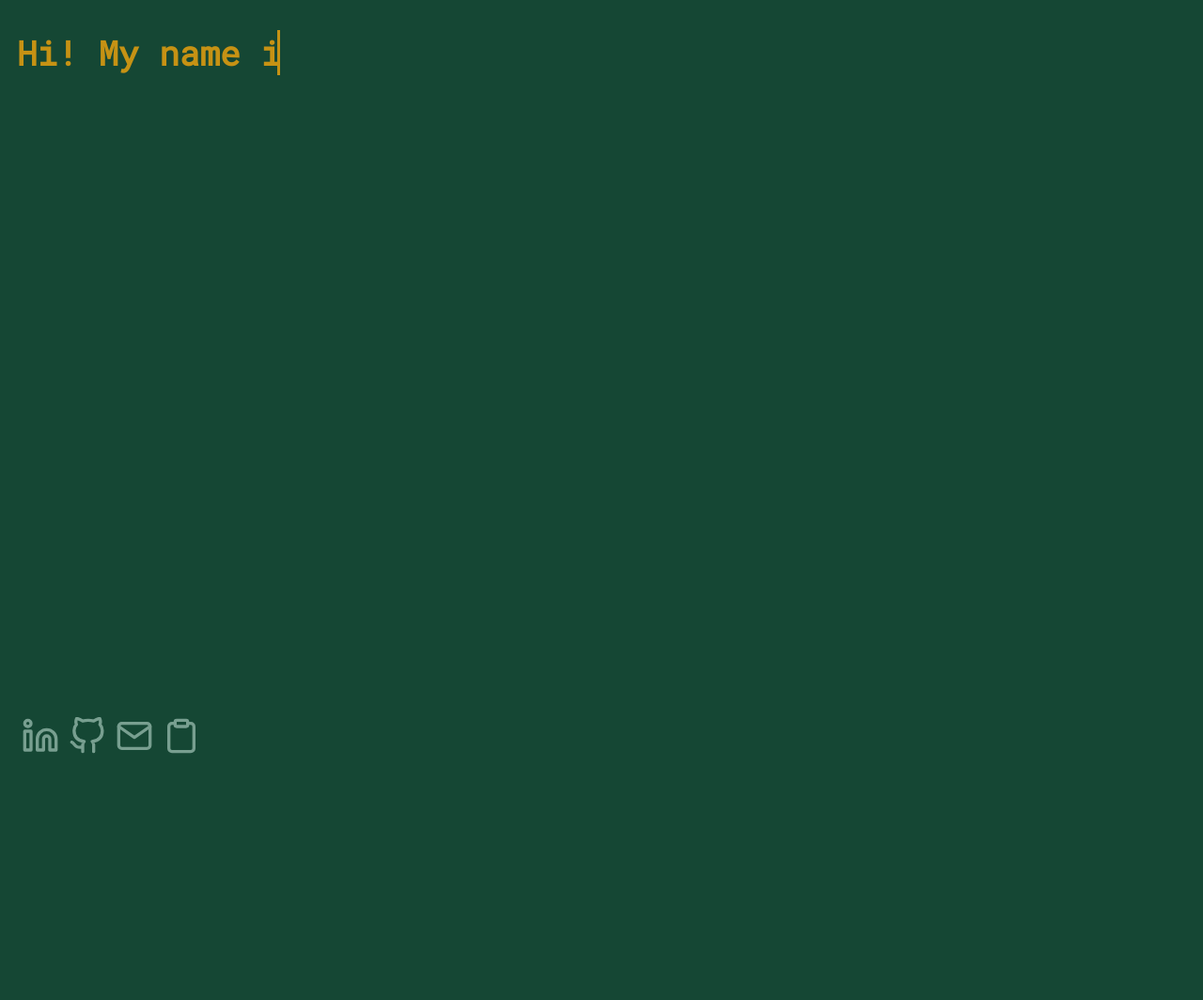
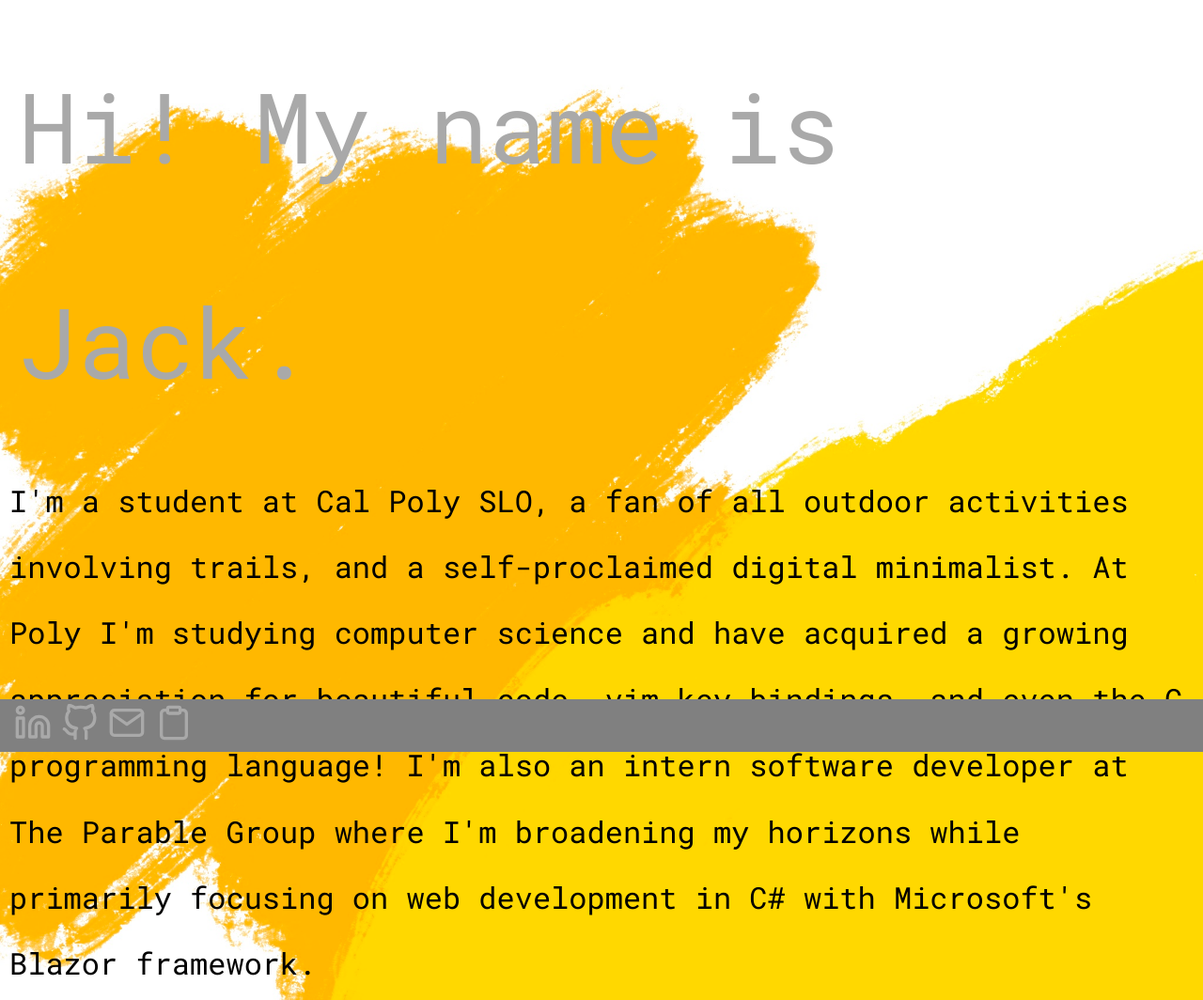
Before and after one commit to jackdelamotte/jackdelamotte.github.io, a plain HTML site: page index.html in a window 1280 px wide. Shown: the top 1064 px of the page at 94% size. Before the commit the page ends 820 px from the top, so only its background shows below. Drawn offline with nearby package versions, Linux system fonts and the light colour scheme.

Commit message:
new background

```diff
--- a/index.html
+++ b/index.html
@@ -4,14 +4,50 @@
         <link rel="icon" href="codepen.svg">
         <link rel="stylesheet" type="text/css" href="style.css"/>
         <link rel="stylesheet" href="https://fonts.googleapis.com/css?family=Roboto+Mono">
-        <link rel="stylesheet" href="css/bootstrap-grid.min.css">
+        <link rel="stylesheet" href="css/bootstrap.min.css">
         <title>Jack de la Motte</title>
     </head>
 
     <script src="https://unpkg.com/feather-icons"></script>
 
     <body>
-        <div class="page-container">
+
+        <div class="row">
+            <div class="col-lg">
+                <p class="header">Hi! My name is Jack.</p>
+            </div>
+        </div>
+        <div class="text-container">
+            <p>
+                I'm a student at Cal Poly SLO, a fan of all outdoor activities
+                involving trails, and a self-proclaimed digital minimalist. At
+                Poly I'm studying computer science and have acquired a growing
+                appreciation for beautiful code, vim key bindings, and even the
+                C programming language! I'm also an intern software developer at
+                The Parable Group where I'm broadening my horizons while primarily
+                focusing on web development in C# with Microsoft's Blazor framework.
+            </p>
+        </div>
+        <!--<div class="body-container">
+            <div class="row">
+                <div class="col-lg-3">
+                    <img src="me.jpg" class="profile" width="300" alt="me">
+                </div>
+                <div class="col-lg-9">
+                    <p>
+                        I'm a student at Cal Poly SLO, a fan of all outdoor activities
+                        involving trails, and a self-proclaimed digital minimalist. At
+                        Poly I'm studying computer science and have acquired a growing
+                        appreciation for beautiful code, vim key bindings, and even the
+                        C programming language! I'm also an intern software developer at
+                        The Parable Group where I'm broadening my horizons while primarily
+                        focusing on web development in C# with Microsoft's Blazor framework.
+                    </p>
+                </div>
+            </div>
+        </div>-->
+
+        <!--<div class="page-container">
 
             <div class="header">
                 <h1>Hi! My name is Jack.</h1>
@@ -27,22 +63,23 @@
                 <div class="col-lg">
                     <img src="me.jpg" class="profile" width="300" alt="me">
                 </div>
-            </div>
+            </div>-->
             <footer class="page-footer">
                 <a href="https://www.linkedin.com/in/jackdelamotte/" class="footer-icon" target="_blank">
-                    <i data-feather="linkedin" color="rgba(120, 159, 144)" width=40 height=40></i>
+                    <i data-feather="linkedin" color="darkgray" width=40 height=40></i>
                 </a>
                 <a href="https://github.com/jackdelamotte" class="footer-icon" target="_blank">
-                    <i data-feather="github" color="rgba(120, 159, 144)" width=40 height=40></i>
+                    <i data-feather="github" color="darkgray" width=40 height=40></i>
                 </a>
                 <a href="mailto:jack.delamotte13@gmail.com" class="footer-icon" target="_blank">
-                    <i data-feather="mail" color="rgba(120, 159, 144)" width=40 height=40></i>
+                    <i data-feather="mail" color="darkgray" width=40 height=40></i>
                 </a>
                 <a href="resume.pdf" class="footer-icon" target="_blank">
-                    <i data-feather="clipboard" color="rgba(120, 159, 144)" width=40 height=40></i>
+                    <i data-feather="clipboard" color="darkgray" width=40 height=40></i>
                 </a>
             </footer>
-        </div>
+
+
 
         <script>
             feather.replace()
--- a/style.css
+++ b/style.css
@@ -1,8 +1,21 @@
 body {
-    background-color: rgb(21, 71, 52);
+    /*background-color: rgb(21, 71, 52); */
+    background: url(art.jpg);
+    min-height : 100%;
+  min-width : 100%;
+  background-size:100% 100%;
+  background-size: 100% 5000px;
+  background-repeat:no-repeat;
+  overflow-x: hidden;
+  overflow-y: auto;
+  background-attachment: scroll;
+  background-position: center;
+  min-height: 5000px;
 }
 
-.page-container {
+
+
+/*.page-container {
     justify-content: center;
 }
 
@@ -10,81 +23,84 @@ body {
     padding-left: 10px;
     display: flex;
     justify-content: left;
+}*/
+
+.header {
+    /*border-right: solid 3px rgba(198, 146, 20);
+    white-space: nowrap;
+    overflow: hidden;*/
+    font-family: 'Roboto Mono', monospace;
+    font-size: 650%;
+    color: darkgray;
+    margin: 20px;
+}
+.body-container {
+    margin: 10px;
+    padding-top: 200px;
 }
 
-h1 {
-    border-right: solid 3px rgba(198, 146, 20);
-    white-space: nowrap;
-    overflow: hidden;
-    font-family: 'Roboto Mono', monospace;
-    font-size: 225%;
-    color: rgba(198, 146, 20);
-}
-/* Animation */
-h1 {
-    animation: animated-text 6s steps(20,end) 1s 1 normal both,
-               animated-cursor 1000ms steps(20,end) infinite;
-}
-
-  /* text animation */
-
-  @keyframes animated-text{
-    from{width: 0;}
-    to{width: 430px;}
-  }
-
-  /* cursor animations */
-
-  @keyframes animated-cursor{
-    from{border-right-color: rgba(198, 146, 20);}
-    to{border-right-color: transparent;}
-  }
-
-.container-sm {
-    display: flex;
-    flex-direction: row;
-    padding: 10px;
+.text-container {
+    margin-bottom: 50px;
 }
 
 .profile {
     border-radius: 50%;
-    margin: 10px;
+    margin: auto;
+    display: block;
+    /*margin: 10px;*/
+
     max-width: 300px;
     max-height:300px;
     min-width: 300px;
     min-height:300px;
 
-    animation: 4s fadeIn;
+    /*animation: 4s fadeIn;
     animation-delay: 7s;
     animation-fill-mode: forwards;
 
-    visibility: hidden;
+    visibility: hidden;*/
 }
-
 
 p {
     font-family: 'Roboto Mono', monospace;
-    /*font-size: 20px;*/
-    font-size: 150%;
-    color: rgba(120, 159, 144);
+    font-size: 200%;
+    /*color: rgba(120, 159, 144); */
+    color: black;
     margin: 10px;
     line-height: 2.2;
 
+}
+
+.col-lg-9 {
+
+    border: solid;
+    border-color: blueviolet;
+}
+.col-lg-3 {
+
+    border: solid;
+    border-color: blueviolet;
 }
 
 .page-footer {
     display: flex;
     flex-direction: row;
     padding-left: 10px;
+    position: fixed;
+    bottom: 0;
+    background-color: gray;
+    width: 10000px;
 }
+
 .footer-icon {
     margin: 5px;
     padding-bottom: 0px;
 }
+
 ::selection {
-    background: rgba(198, 146, 20);
+    background: orange;
 }
-
+/*
 p {
     animation: 4s fadeIn;
     animation-delay: 7s;
@@ -101,4 +117,4 @@ p {
       visibility: visible;
       opacity: 1;
     }
-}
+}*/
```
Also changed, not shown: art.jpg (added).
